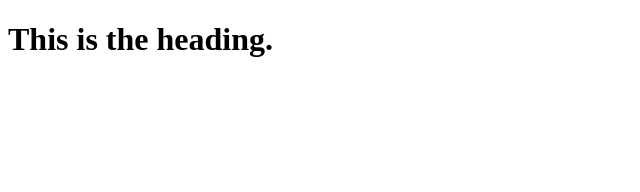
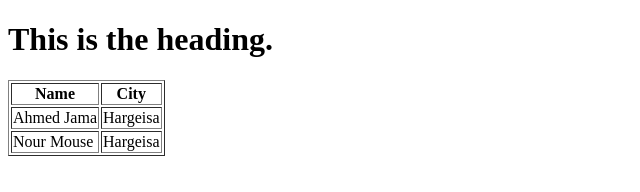
Before and after one commit to AbdifatahIbrahimSh/git-website, a plain HTML site: page index.html in a window 1280 px wide. Shown: the whole page, without its empty margins (0-640 px from the left). Drawn offline with Linux system fonts and the light colour scheme.

Commit message:
I added a table

```diff
--- a/index.html
+++ b/index.html
@@ -7,5 +7,19 @@
 </head>
 <body>
     <h1>This is the heading.</h1>
+    <table border="1">
+        <tr>
+            <th>Name</th>
+            <th>City</th>
+        </tr>
+        <tr>
+            <td>Ahmed Jama</td>
+            <td>Hargeisa</td>
+        </tr>
+        <tr>
+            <td>Nour Mouse</td>
+            <td>Hargeisa</td>
+        </tr>
+    </table>
 </body>
 </html>
```
